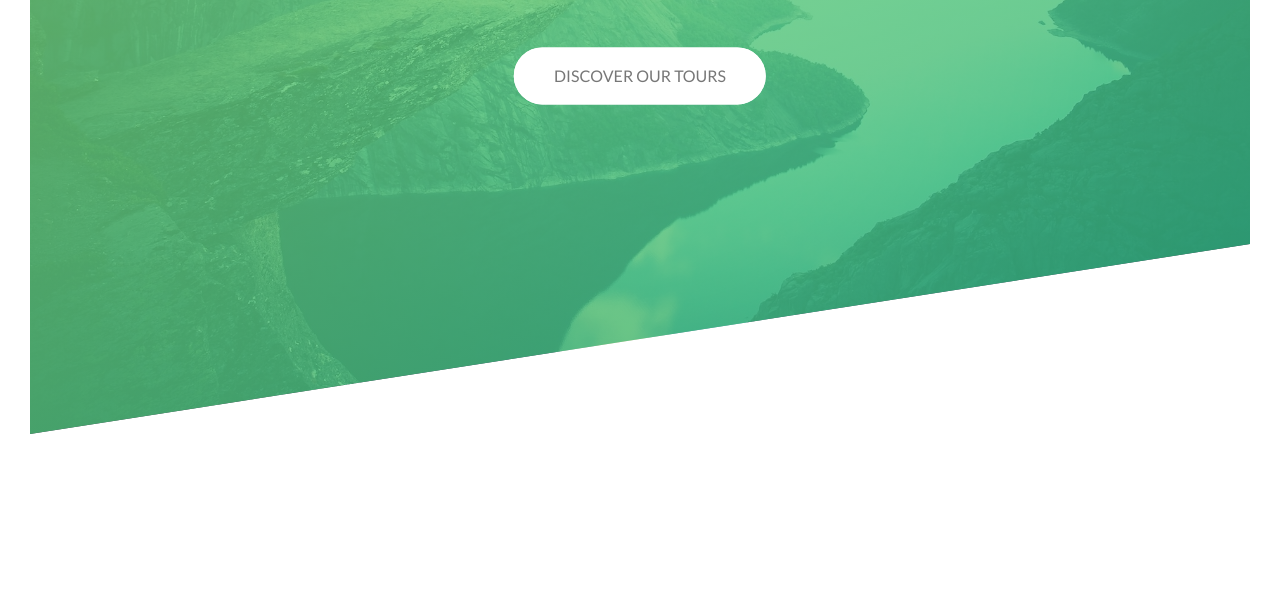
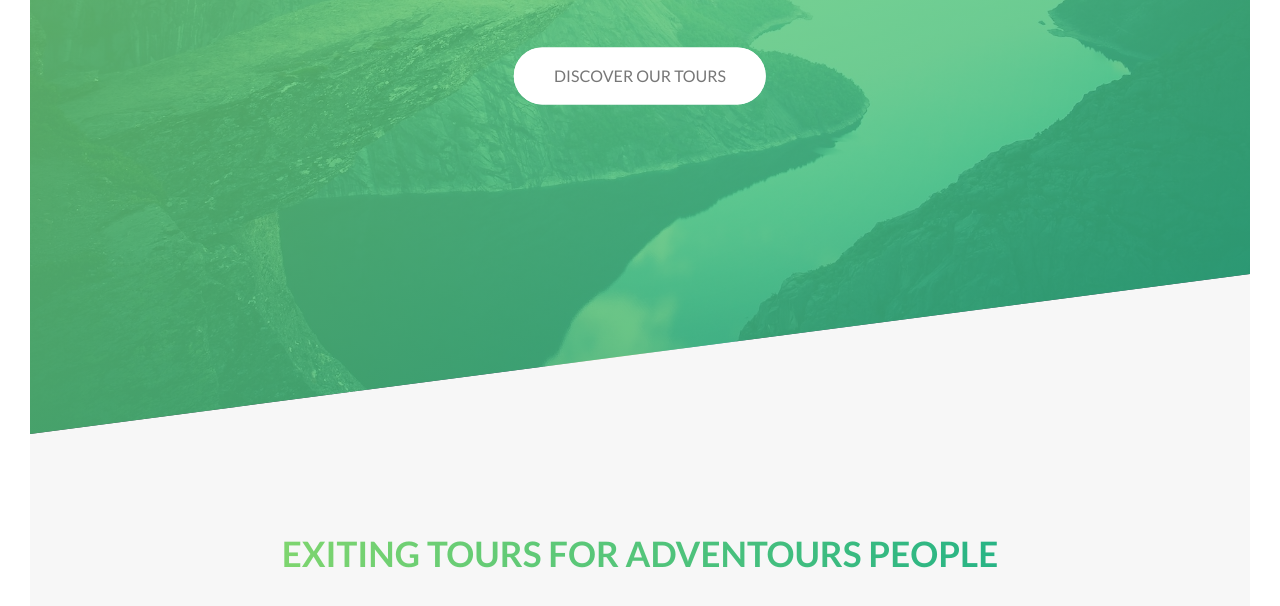
Before and after one commit to farooqwd/Natours, a website: page index.html in a window 1280 px wide. Shown: the part 356-962 px from the top of the page. Before the commit the page ends 820 px from the top, so only its background shows below. Drawn offline with Linux system fonts and the light colour scheme.

Commit message:
started about section of the page

```diff
--- a/index.html
+++ b/index.html
@@ -26,5 +26,16 @@
                 <a href="#" class="btn btn--white btn--animated">Discover our tours</a>
             </div>
         </header>
+
+        <main>
+            <section class="section-about">
+                <div class="u-center-text">
+                    <h2 class="heading-secondary">
+                        exiting tours for adventours people
+                    </h2>
+                </div>
+            </section>
+        </main>
+
     </body>
 </html>
--- a/package.json
+++ b/package.json
@@ -4,7 +4,7 @@
   "description": "",
   "main": "index.js",
   "scripts": {
-    "compile:sass":"node-sass sass/main.scss css/style.css -w"
+    "compile:sass": "node-sass sass/main.scss css/style.css -w"
   },
   "author": "Farooq",
   "license": "ISC",
--- a/sass/abstracts/_variables.scss
+++ b/sass/abstracts/_variables.scss
@@ -2,5 +2,6 @@ $color-primary:#55c57a;
 $color-primary-light:#7ed56f;
 $color-primary-dark: #28b485;
 $color-grey-dark: #777;
+$color-grey-dark-1: #f7f7f7;
 $color-white: #eee;
 $color-black: #000;
--- a/sass/base/_typography.scss
+++ b/sass/base/_typography.scss
@@ -41,3 +41,17 @@ body {
         animation-timing-function: ease-out; */
     }
 }
+
+.heading-secondary {
+    font-size: 3.5rem;
+    text-transform: uppercase;
+    font-weight: 700;
+    background-image: linear-gradient(to right, $color-primary-light, $color-primary-dark);
+    display: inline-block;
+    background-clip:text;
+    color: transparent;
+    &:hover {
+        transform: skewY(2deg) skewX(15deg) scale(1.1);
+        text-shadow: .5rem 1rem 2rem rgba($color-black, .2);
+    }
+}
--- a/sass/base/_utilities.scss
+++ b/sass/base/_utilities.scss
@@ -0,0 +1,3 @@
+.u-center-text {
+    text-align: center;
+}
--- a/sass/layout/header.scss
+++ b/sass/layout/header.scss
@@ -9,7 +9,7 @@
     background-position: top;
     position: relative;
 
-    clip-path: polygon(0 0, 100% 0, 100% 75%, 0 100%);
+    clip-path: polygon(0 0, 100% 0, 100% 75vh, 0 100%);
 
     &__logobox {
         position: absolute;
--- a/sass/pages/_home.scss
+++ b/sass/pages/_home.scss
@@ -0,0 +1,5 @@
+.section-about {
+    background-color: $color-grey-dark-1;
+    padding: 25rem 0;
+    margin-top: -20vh;
+}
```
Also changed, not shown: css/style.css.
